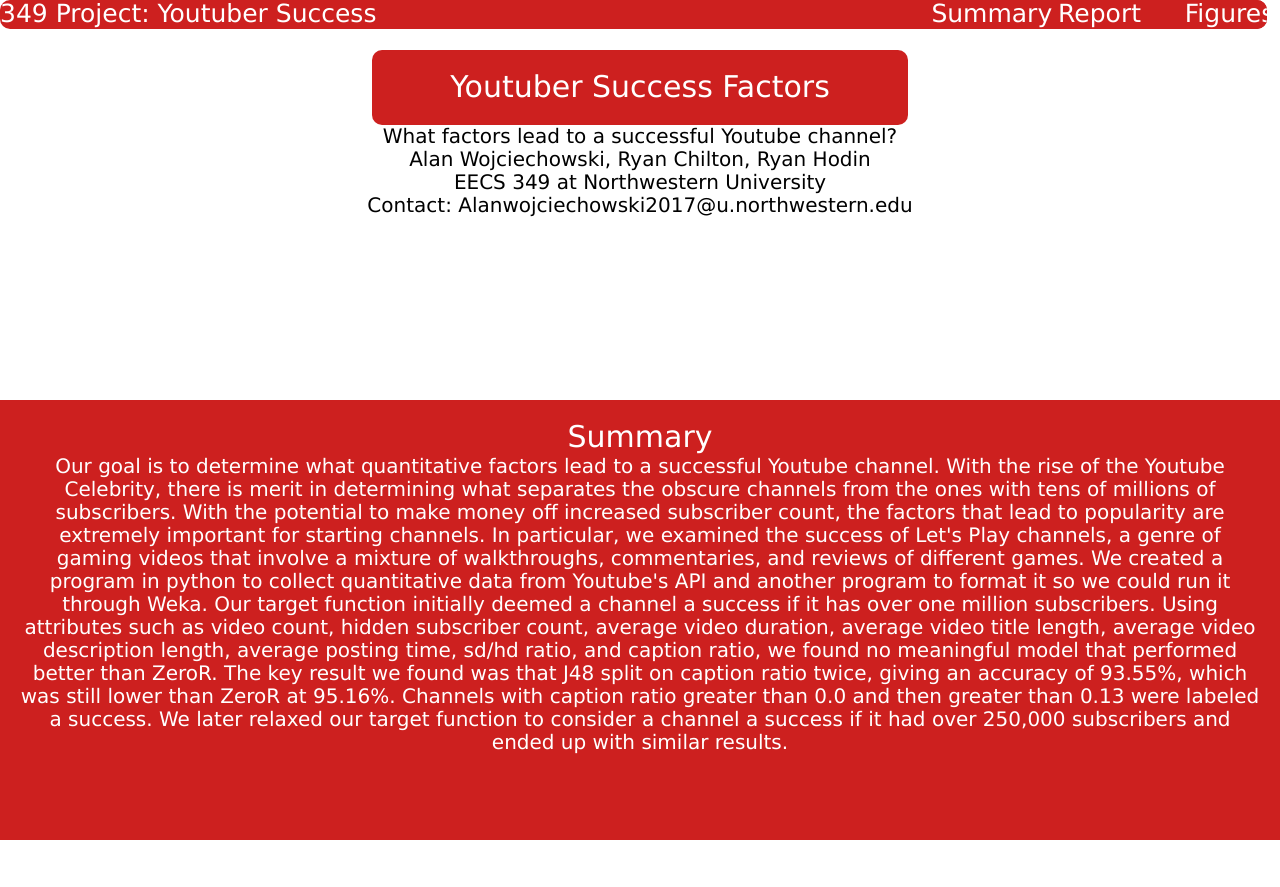
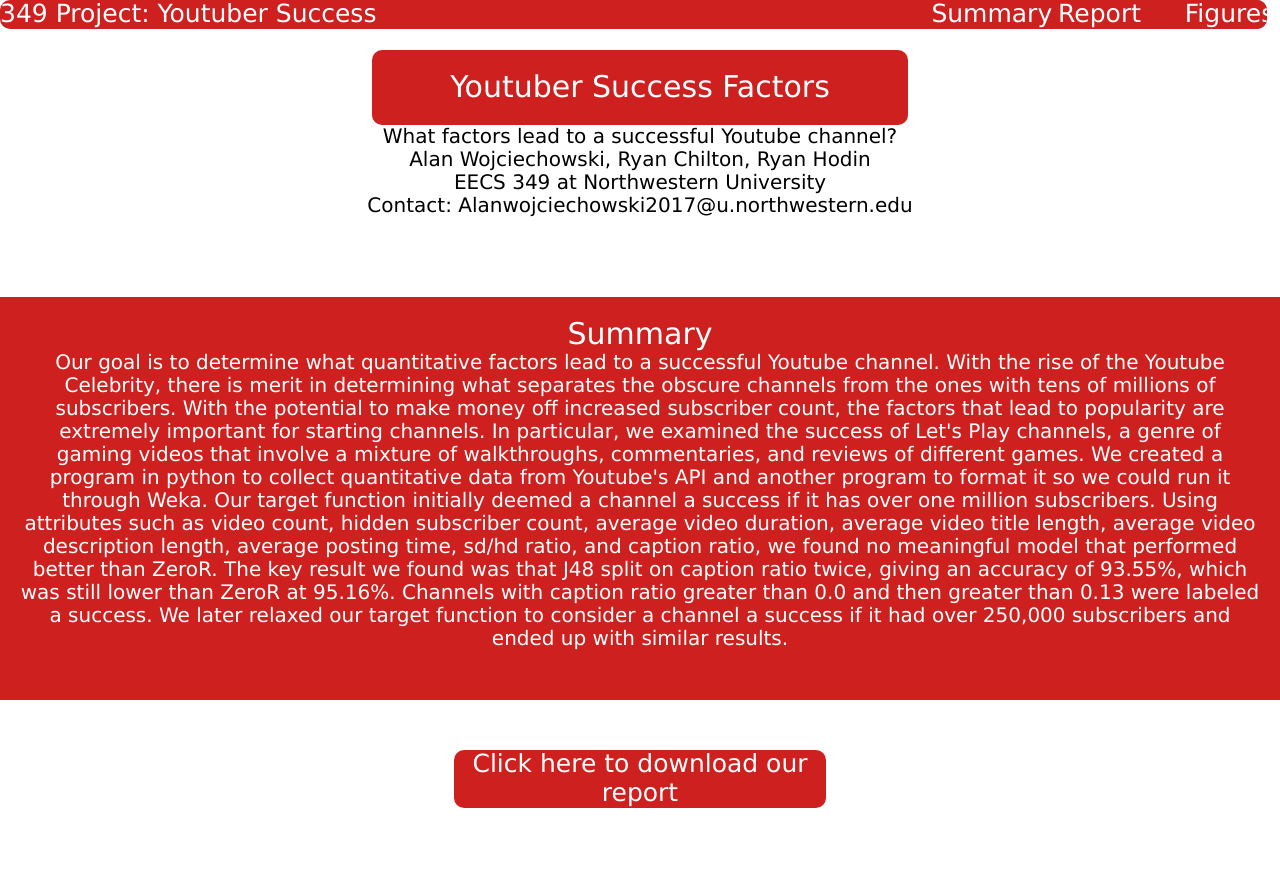
Before and after one commit to za419/youtube-success-predictor, a plain HTML site: page index.html in a window 1280 px wide. Shown: the top 887 px of the page. Drawn offline with nearby package versions, Linux system fonts and the light colour scheme.

Commit message:
Remove fixed heights
To make the page work better when shrunk horizontally

Add bottom paddings to maintain bottom-edge spacing as occurred previously

```diff
--- a/css/style.css
+++ b/css/style.css
@@ -38,8 +38,8 @@
 }
 #Title{
   Width: 100%;
-  height: 300px;
   padding: 20px;
+  padding-bottom: 50px;
   margin-top: 30px;
   font-size: 20px;
   text-align: center;
@@ -47,8 +47,8 @@
 }
 #Summary{
   Width: 100%;
-  height: 400px;
   padding: 20px;
+  padding-bottom: 50px;
   margin-top: 30px;
   font-size: 20px;
   background-color: #cd201F;
@@ -70,8 +70,8 @@
 }
 #Report{
   Width: 100%;
-  height: 100px;
   padding: 20px;
+  padding-bottom: 50px;
   margin-top: 30px;
   font-size: 20px;
   background-color: #FFFFFF;
@@ -99,8 +99,8 @@
 }
 #Figures{
   Width: 100%;
-  height: 700px;
   padding: 20px;
+  padding-bottom: 50px;
   margin-top: 30px;
   font-size: 20px;
   background-color: #cd201F;
```
